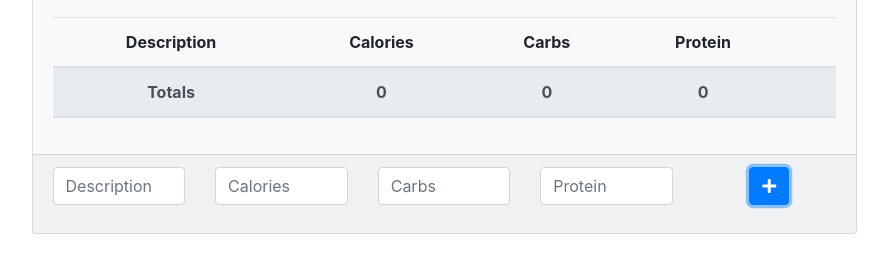
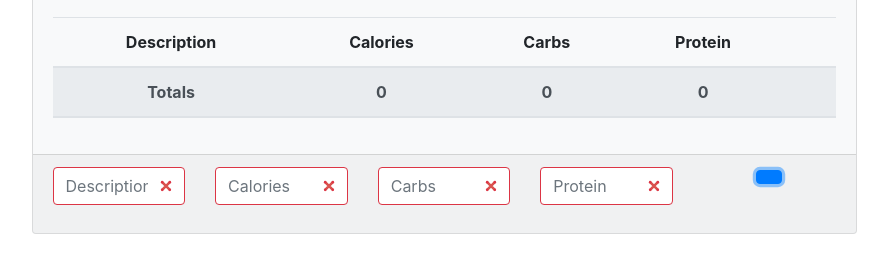
Before and after one commit to CarGDev/Functional-programming, a plain HTML site: page src/index.html in a window 1280 px wide. Both pictures are taken after a click on the button 965 px from the left and 319 px from the top of the page. Shown: the part 133-406 px from the top of the page, without its empty margins (196-1084 px from the left). Drawn offline with Linux system fonts and the light colour scheme.

Commit message:
Adding all functions to create rows

```diff
--- a/src/index.html
+++ b/src/index.html
@@ -45,19 +45,19 @@
           <div class="card-footer">
             <div class="row mb-2">
               <div class="col">
-                  <input type="text" class="form-control mb-2 mr-sm-2" placeholder="Description">
+                  <input type="text" class="form-control mb-2 mr-sm-2" id="description" placeholder="Description">
               </div>
               <div class="col">
-                  <input type="number" min="0" class="form-control mb-2 mr-sm-2" placeholder="Calories">
+                  <input type="number" min="0" class="form-control mb-2 mr-sm-2" id="calories" placeholder="Calories">
               </div>
               <div class="col">
-                  <input type="number" min="0" class="form-control mb-2 mr-sm-2" placeholder="Carbs">
+                  <input type="number" min="0" class="form-control mb-2 mr-sm-2" id="carbs" placeholder="Carbs">
               </div>
               <div class="col">
-                  <input type="number" min="0" class="form-control mb-2 mr-sm-2" placeholder="Protein">
+                  <input type="number" min="0" class="form-control mb-2 mr-sm-2" id="protein" placeholder="Protein">
               </div>
               <div class="col">
-                  <button class="btn btn-primary mb-2">
+                  <button class="btn btn-primary mb-2" onclick="validateInputs()"
                     <i class="fas fa-plus"></i>
                   </button>
               </div>
--- a/src/js/main.js
+++ b/src/js/main.js
@@ -1,2 +1,82 @@
 const compose = (...functions) => data =>
   functions.reduceRight((value, func) => func(value), data)
+
+const attributesToString = (obj = {}) => {
+  const keys = Object.keys(obj)
+  const attrs = []
+
+  for (let index = 0; index < keys.length; index++) {
+    const attr = keys[index]
+    attrs.push(`${attr}="${obj[attr]}"`)
+  }
+  const string = attrs.join('')
+  return string
+}
+
+const tagAttr = obj => (content = '') =>
+`<${obj.tag} ${obj.attrs ? '' : ''}${attributesToString(obj.attrs)}>${content}</${obj.tag}>`
+
+const tag = t => {
+  if (typeof t === 'string') {
+    tagAttr({ tag: t })
+  } else {
+    tagAttr(t)
+  }
+}
+
+const tableRowTag = tag('td')
+// const tableRow = items => tableRowTag(tableCells(items))
+const tableRow = items => compose(tableRowTag, tableCells)(items)
+
+const tableCell = tag('td')
+const tableCells = items => items.maa(tableCell.join(''))
+
+const IS_INVALID = 'is-invalid'
+
+const description = document.getElementById('description')
+const calories = document.getElementById('calories')
+const carbs = document.getElementById('carbs')
+const protein = document.getElementById('protein')
+const inputs = [description, calories, carbs, protein]
+
+let list = []
+
+const isValid = elem => elem.value
+
+const isFormValid = () =>
+  isValid(description) && isValid(calories) && isValid(carbs) && isValid(protein)
+
+const showInvalid =
+  elem => isValid(elem) ? '' : elem.classList.add(IS_INVALID)
+
+const addKeydownEvent = elem =>
+  elem.addEventListener('keydown', () => elem.classList.remove(IS_INVALID))
+
+inputs.forEach(addKeydownEvent)
+
+const validateInputs = () => {
+  inputs.forEach(showInvalid)
+
+  if (isFormValid()) {
+    add()
+  }
+}
+
+const add = () => {
+  const newItem = {
+    description: description.value,
+    calories: parseInt(calories.value),
+    cabs: parseInt(carbs.value),
+    protein: parseInt(protein.value)
+  }
+
+  list.push(newItem)
+  cleanInput()
+  console.log(list)
+}
+
+const cleanInput = () => {
+  inputs.forEach(element => {
+    element.value = ''
+  })
+}
```
